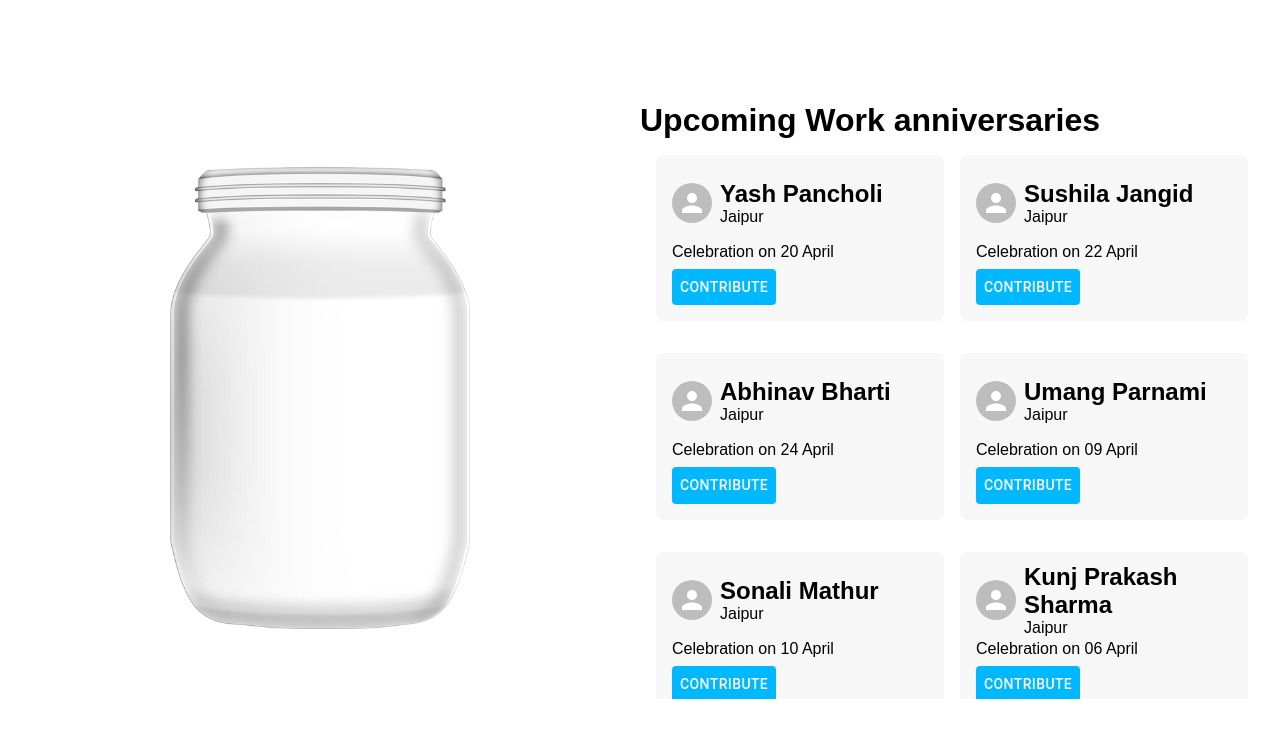
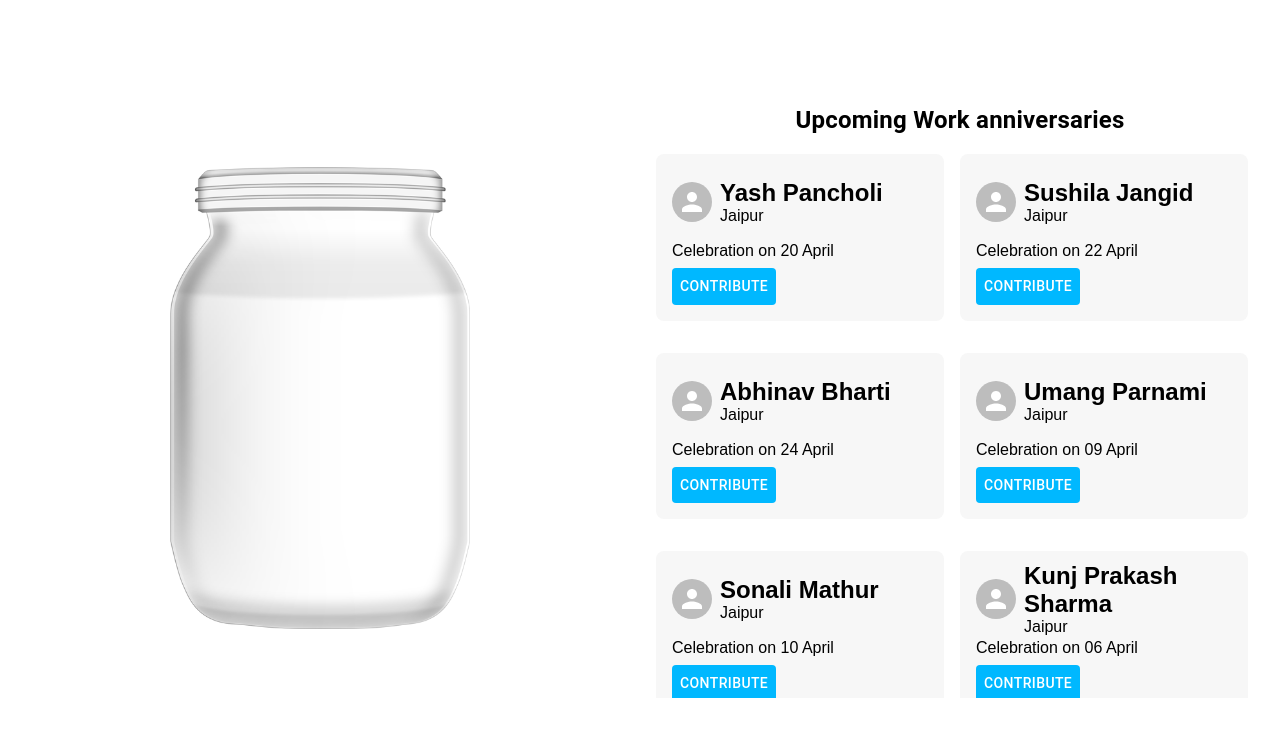
Before and after one commit to manjeet-55/Work_Anniversary_Celebration_55, a React (Vite) app: page / in a window 1280 px wide. Shown: the top 738 px of the page. Built offline with nearby package versions, Linux system fonts and the light colour scheme.

Commit message:
mabel ball drop animation

```diff
--- a/src/App.css
+++ b/src/App.css
@@ -4,3 +4,6 @@
   box-sizing: border-box;
   font-family: "Arial", sans-serif;
 }
+::-webkit-scrollbar {
+  display: none;
+}
--- a/src/components/Employees.jsx
+++ b/src/components/Employees.jsx
@@ -1,7 +1,7 @@
 import "../styles/EmployeeCard.css";
 import employees from "../sampleData.json";
 import EmployeeAnniversaryCard from "./EmployeeAnniversaryCard.jsx";
-
+import { Box, Typography } from "@mui/material";
 function Employees({ addMarble }) {
   const handleAddMarble = (employee) => {
     console.log(`Adding marble for ${employee.fullName}`);
@@ -36,16 +36,22 @@ function Employees({ addMarble }) {
 
   return (
     <div>
-      <h1>Upcoming Work anniversaries</h1>
+      <Box>
+        <Typography
+          sx={{ fontSize: "1.5rem", fontWeight: 600, textAlign: "center" }}
+        >
+          Upcoming Work anniversaries
+        </Typography>
+      </Box>
       <div
         style={{
           maxHeight: "70vh",
           overflowY: "scroll",
-          display:'flex',
-          flexWrap:'wrap',
-          padding:'1rem 1rem',
-          columnGap:'1rem',
-          rowGap:'2rem'
+          display: "flex",
+          flexWrap: "wrap",
+          padding: "1rem 1rem",
+          columnGap: "1rem",
+          rowGap: "2rem",
         }}
       >
         {filteredEmployees.map((employee) => (
--- a/src/components/MarbleBall.jsx
+++ b/src/components/MarbleBall.jsx
@@ -5,8 +5,6 @@ import "../styles/MarbleBall.css";
 function MarbleBall({ onAnimationEnd }) {
   return (
     <div className="marble" onAnimationEnd={onAnimationEnd}>
-      {/* Marble ball */}
-      Marble
     </div>
   );
 }
--- a/src/styles/MarbleBall.css
+++ b/src/styles/MarbleBall.css
@@ -1,23 +1,40 @@
 /* MarbleBall.css */
 .marble {
   position: absolute;
-    width: 30px;
-    height: 30px;
-    background-color: #ccc; /* Marble color */
+  width: 40px;
+  height: 40px;
   border-radius: 50%;
+  /* Gradient background */
+  background: radial-gradient(circle, #ff00ff, #ed16fa);
+  /* Add shadow for depth */
+  box-shadow: 0px 3px 8px rgba(0, 0, 0, 0.3);
   /* Define animation */
-    animation: drop-marble 1s forwards;
+  animation: drop-marble 1s cubic-bezier(0.25, 0.46, 0.45, 0.94) forwards,
+    rotate-marble 1.5s linear forwards;
 }
 
 @keyframes drop-marble {
   0% {
-      /* Start position */
-      top: 0;
-      left: 0;
+    top: 10%;
+    left: 25%;
+  }
+  30% {
+    top: 35%;
+    left: 15%;
+    transform: translateY(-20px);
+  }
+
+  100% {
+    top: 75%;
+    left: 17%;
+  }
+}
+
+@keyframes rotate-marble {
+  0% {
+    transform: rotate(0deg);
   }
   100% {
-      /* End position */
-      top: 200px; /* Adjust based on the jar position */
-      left: 50%; /* Adjust based on the jar position */
+    transform: rotate(720deg);
   }
 }
```
Lines whose indentation alone changed are shown as unchanged.
